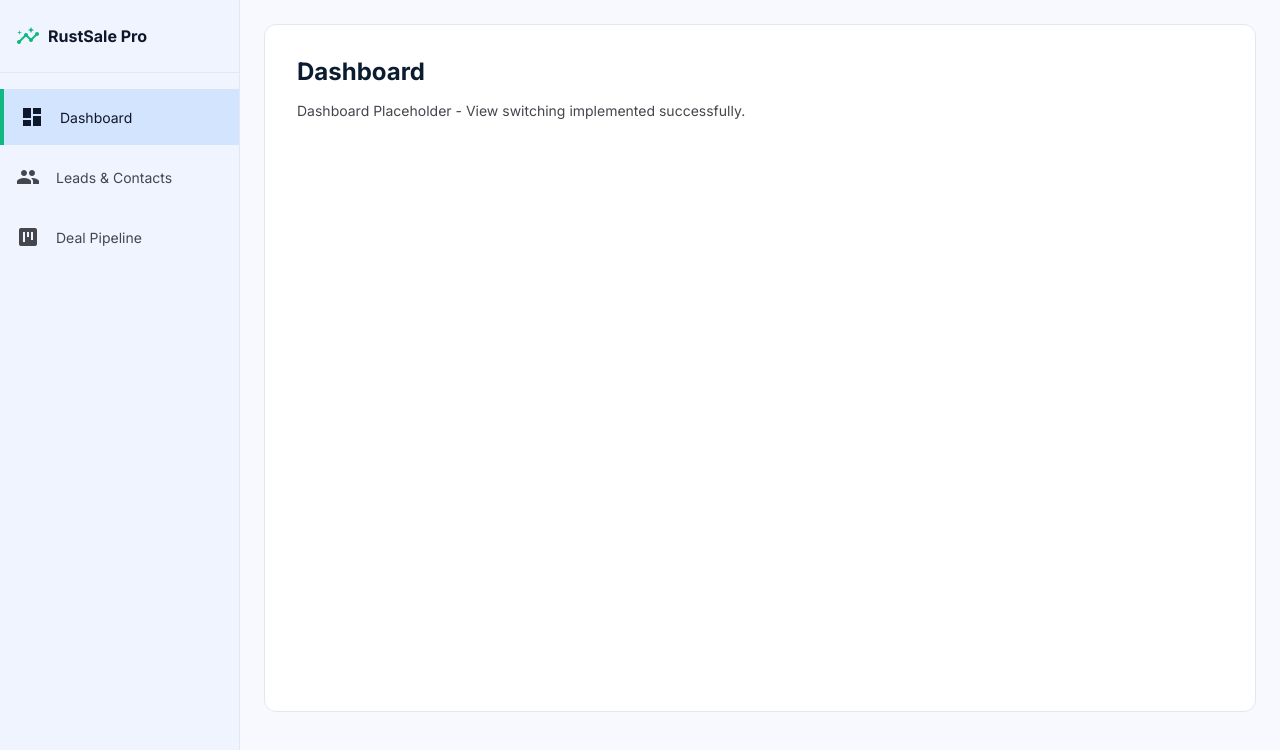
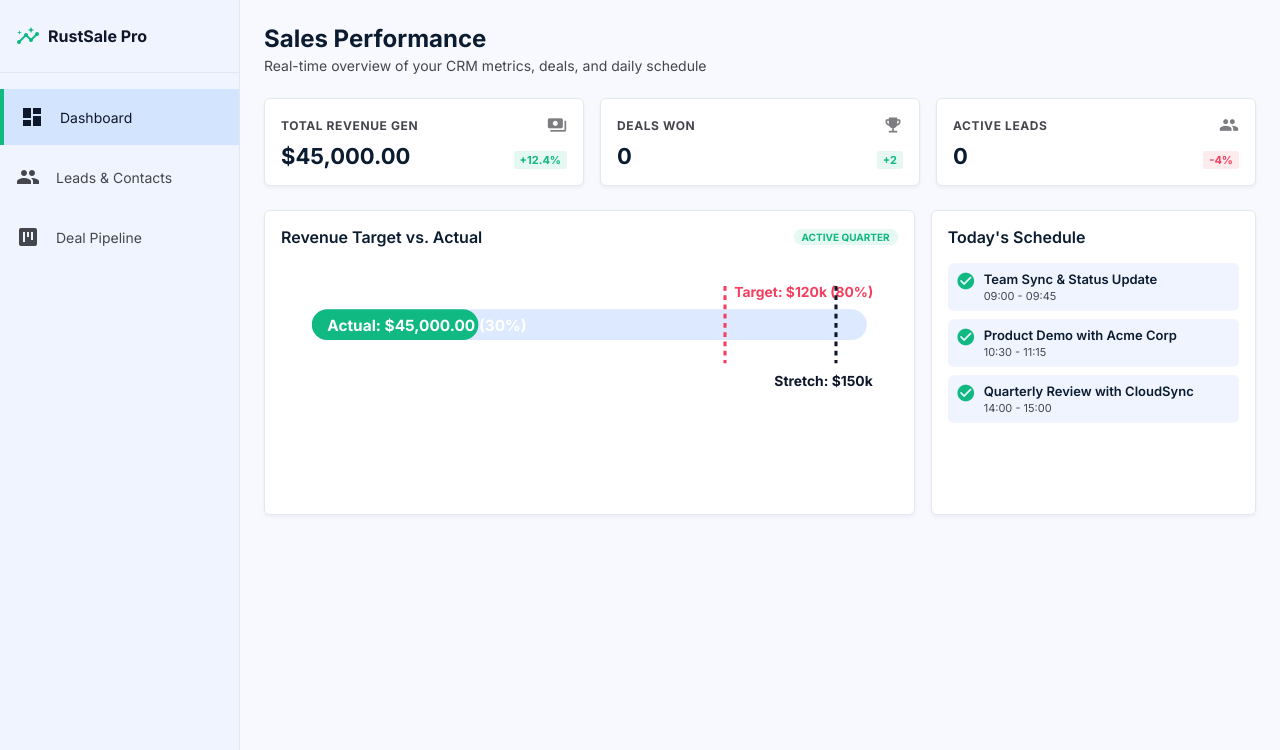
Before and after one commit to creditbird/rustsale, a SvelteKit app: page / in a window 1280 px wide. Shown: the top 750 px of the page. Built offline with nearby package versions, Linux system fonts and the light colour scheme.

Commit message:
feat: implement CRM Dashboard Overview UI with Svelte 5 and Tauri integration

```diff
--- /dev/null
+++ b/src/lib/components/Dashboard.svelte
@@ -0,0 +1,276 @@
+<script lang="ts">
+  import * as crmService from '$lib/services/crmService';
+  import type { Lead, Deal } from '$lib/services/crmService';
+
+  let leads = $state<Lead[]>([]);
+  let deals = $state<Deal[]>([]);
+
+  $effect(() => {
+    crmService.getLeads().then(data => leads = data).catch(console.error);
+    crmService.getDeals().then(data => deals = data).catch(console.error);
+  });
+
+  const totalRevenue = $derived(
+    deals.filter(d => d.stage === 'Won').reduce((sum, d) => sum + d.value, 0) || 45000
+  );
+
+  const dealsWon = $derived(
+    deals.filter(d => d.stage === 'Won').length
+  );
+
+  const activeLeadsCount = $derived(
+    leads.filter(l => l.status !== 'Converted' && l.status !== 'Lost').length
+  );
+
+  function formatCurrency(val: number) {
+    return new Intl.NumberFormat('en-US', {
+      style: 'currency',
+      currency: 'USD',
+      minimumFractionDigits: 2,
+      maximumFractionDigits: 2
+    }).format(val);
+  }
+
+  const stats = $derived([
+    { label: 'Total Revenue Gen', value: formatCurrency(totalRevenue), change: '+12.4%', up: true, icon: 'payments' },
+    { label: 'Deals Won', value: String(dealsWon), change: '+2', up: true, icon: 'emoji_events' },
+    { label: 'Active Leads', value: String(activeLeadsCount), change: '-4%', up: false, icon: 'people' }
+  ]);
+
+  const schedule = [
+    { time: '09:00 - 09:45', title: 'Team Sync & Status Update' },
+    { time: '10:30 - 11:15', title: 'Product Demo with Acme Corp' },
+    { time: '14:00 - 15:00', title: 'Quarterly Review with CloudSync' }
+  ];
+</script>
+
+<div class="dashboard-container">
+  <header class="dashboard-header">
+    <div class="header-title-area">
+      <h1>Sales Performance</h1>
+      <p class="subtitle">Real-time overview of your CRM metrics, deals, and daily schedule</p>
+    </div>
+  </header>
+
+  <div class="stats-grid">
+    {#each stats as stat}
+      <div class="stat-card">
+        <div class="stat-header">
+          <span class="stat-label">{stat.label}</span>
+          <span class="material-icons stat-icon">{stat.icon}</span>
+        </div>
+        <div class="stat-value-container">
+          <span class="stat-value">{stat.value}</span>
+          <span class="stat-change" class:up={stat.up}>{stat.change}</span>
+        </div>
+      </div>
+    {/each}
+  </div>
+
+  <div class="dashboard-grid">
+    <div class="dashboard-card">
+      <div class="card-header">
+        <h3>Revenue Target vs. Actual</h3>
+        <span class="badge-success">Active Quarter</span>
+      </div>
+      <div class="funnel-container">
+        <!-- SVG Chart mock for target vs actual -->
+        <svg viewBox="0 0 400 150" class="chart-svg">
+          <rect x="20" y="30" width="360" height="20" rx="10" fill="var(--color-surface-container-high)"></rect>
+          <rect x="20" y="30" width="{Math.min(360, (totalRevenue / 150000) * 360)}" height="20" rx="10" fill="var(--color-success)"></rect>
+          <text x="30" y="44" fill="var(--color-on-primary)" font-size="10" font-weight="700">
+            Actual: {formatCurrency(totalRevenue)} ({Math.min(100, Math.round((totalRevenue / 150000) * 100))}%)
+          </text>
+          <line x1="288" y1="15" x2="288" y2="65" stroke="var(--color-danger)" stroke-width="2" stroke-dasharray="3 3"></line>
+          <text x="294" y="22" fill="var(--color-danger)" font-size="9" font-weight="700">Target: $120k (80%)</text>
+
+          <line x1="360" y1="15" x2="360" y2="65" stroke="var(--color-primary)" stroke-width="2" stroke-dasharray="3 3"></line>
+          <text x="320" y="80" fill="var(--color-primary)" font-size="9" font-weight="700">Stretch: $150k</text>
+        </svg>
+      </div>
+    </div>
+
+    <div class="dashboard-card">
+      <h3>Today's Schedule</h3>
+      <ul class="schedule-list">
+        {#each schedule as item}
+          <li class="schedule-item">
+            <span class="material-icons schedule-icon">check_circle</span>
+            <div class="schedule-details">
+              <strong>{item.title}</strong>
+              <p>{item.time}</p>
+            </div>
+          </li>
+        {/each}
+      </ul>
+    </div>
+  </div>
+</div>
+
+<style>
+  .dashboard-container {
+    display: flex;
+    flex-direction: column;
+    gap: var(--spacing-lg);
+  }
+  .dashboard-header {
+    display: flex;
+    justify-content: space-between;
+    align-items: center;
+  }
+  .dashboard-header h1 {
+    font-size: 24px;
+    font-weight: 700;
+    color: var(--color-on-surface);
+  }
+  .subtitle {
+    font-size: 14px;
+    color: var(--color-on-surface-variant);
+    margin-top: var(--spacing-xs);
+  }
+  .stats-grid {
+    display: grid;
+    grid-template-columns: repeat(3, 1fr);
+    gap: var(--spacing-md);
+  }
+  @media (max-width: 768px) {
+    .stats-grid {
+      grid-template-columns: 1fr;
+    }
+  }
+  .stat-card {
+    background: var(--color-surface-container-lowest);
+    border: 1px solid var(--color-outline-variant);
+    border-radius: var(--rounded-md);
+    padding: var(--spacing-md);
+    display: flex;
+    flex-direction: column;
+    gap: var(--spacing-sm);
+    box-shadow: var(--shadow-soft);
+    transition: var(--transition-fast);
+  }
+  .stat-card:hover {
+    transform: translateY(-2px);
+    border-color: var(--color-outline);
+  }
+  .stat-header {
+    display: flex;
+    justify-content: space-between;
+    align-items: center;
+  }
+  .stat-label {
+    font-size: 12px;
+    text-transform: uppercase;
+    letter-spacing: 0.05em;
+    color: var(--color-on-surface-variant);
+    font-weight: 700;
+  }
+  .stat-icon {
+    color: var(--color-on-surface-variant);
+    font-size: 20px;
+    opacity: 0.7;
+  }
+  .stat-value-container {
+    display: flex;
+    justify-content: space-between;
+    align-items: baseline;
+  }
+  .stat-value {
+    font-size: 22px;
+    font-weight: 700;
+    color: var(--color-on-surface);
+  }
+  .stat-change {
+    font-size: 11px;
+    font-weight: bold;
+    color: var(--color-danger);
+    padding: 2px 6px;
+    background: rgba(244, 63, 94, 0.1);
+    border-radius: var(--rounded-sm);
+  }
+  .stat-change.up {
+    color: var(--color-success);
+    background: rgba(16, 185, 129, 0.1);
+  }
+  .dashboard-grid {
+    display: grid;
+    grid-template-columns: 2fr 1fr;
+    gap: var(--spacing-md);
+  }
+  @media (max-width: 900px) {
+    .dashboard-grid {
+      grid-template-columns: 1fr;
+    }
+  }
+  .dashboard-card {
+    background: var(--color-surface-container-lowest);
+    border: 1px solid var(--color-outline-variant);
+    border-radius: var(--rounded-md);
+    padding: var(--spacing-md);
+    box-shadow: var(--shadow-soft);
+  }
+  .card-header {
+    display: flex;
+    justify-content: space-between;
+    align-items: center;
+    margin-bottom: var(--spacing-md);
+  }
+  .dashboard-card h3 {
+    margin: 0;
+    margin-bottom: var(--spacing-md);
+    font-size: 16px;
+    font-weight: 600;
+    color: var(--color-on-surface);
+  }
+  .card-header h3 {
+    margin-bottom: 0;
+  }
+  .badge-success {
+    font-size: 10px;
+    font-weight: 700;
+    padding: 2px 8px;
+    background: rgba(16, 185, 129, 0.1);
+    color: var(--color-success);
+    border-radius: var(--rounded-full);
+    text-transform: uppercase;
+  }
+  .chart-svg {
+    width: 100%;
+    height: auto;
+  }
+  .schedule-list {
+    list-style: none;
+    padding: 0;
+    margin: 0;
+    display: flex;
+    flex-direction: column;
+    gap: var(--spacing-sm);
+  }
+  .schedule-item {
+    display: flex;
+    gap: var(--spacing-sm);
+    padding: var(--spacing-sm);
+    background: var(--color-surface-container-low);
+    border-radius: var(--rounded-md);
+    transition: var(--transition-fast);
+  }
+  .schedule-item:hover {
+    background: var(--color-surface-container);
+  }
+  .schedule-icon {
+    font-size: 20px;
+    color: var(--color-success);
+  }
+  .schedule-details strong {
+    font-size: 13px;
+    font-weight: 600;
+    color: var(--color-on-surface);
+    display: block;
+  }
+  .schedule-details p {
+    font-size: 11px;
+    color: var(--color-on-surface-variant);
+    margin: 0;
+    margin-top: 2px;
+  }
+</style>
--- /dev/null
+++ b/src/lib/services/crmService.ts
@@ -0,0 +1,92 @@
+import { invoke } from '@tauri-apps/api/core';
+
+export interface Lead {
+  id?: number;
+  name: string;
+  company: string;
+  status: string;
+  value: number;
+  last_activity: string;
+  owner: string;
+  email: string;
+  phone: string;
+  about?: string | null;
+}
+
+export interface Deal {
+  id?: number;
+  lead_id: number;
+  title: string;
+  value: number;
+  stage: string;
+  created_at: string;
+}
+
+export interface Activity {
+  id?: number;
+  lead_id: number;
+  activity_type: string;
+  content: string;
+  created_at: string;
+  performed_by: string;
+}
+
+export async function getLeads(): Promise<Lead[]> {
+  return invoke<Lead[]>('get_leads');
+}
+
+export async function getLeadDetails(id: number): Promise<Lead> {
+  return invoke<Lead>('get_lead_details', { id });
+}
+
+export async function addLead(
+  name: string,
+  company: string,
+  status: string,
+  value: number,
+  owner: string,
+  email: string,
+  phone: string,
+  about?: string | null
+): Promise<number> {
+  return invoke<number>('add_lead', {
+    name,
+    company,
+    status,
+    value,
+    owner,
+    email,
+    phone,
+    about
+  });
+}
+
+export async function updateLeadStatus(id: number, status: string): Promise<void> {
+  return invoke<void>('update_lead_status', { id, status });
+}
+
+export async function getDeals(): Promise<Deal[]> {
+  return invoke<Deal[]>('get_deals');
+}
+
+export async function updateDealStage(id: number, stage: string): Promise<void> {
+  return invoke<void>('update_deal_stage', { id, stage });
+}
+
+export async function getActivities(leadId: number): Promise<Activity[]> {
+  return invoke<Activity[]>('get_activities', { lead_id: leadId });
+}
+
+export async function addActivity(
+  leadId: number,
+  activityType: string,
+  content: string,
+  performedBy: string
+): Promise<void> {
+  return invoke<void>('add_activity', {
+    lead_id: leadId,
+    activity_type: activityType,
+    content,
+    performed_by: performedBy
+  });
+}
--- a/src/routes/+page.svelte
+++ b/src/routes/+page.svelte
@@ -1,5 +1,6 @@
 <script lang="ts">
   import Sidebar from '$lib/components/Sidebar.svelte';
+  import Dashboard from '$lib/components/Dashboard.svelte';
 
   let activeTab = $state('dashboard');
 </script>
@@ -10,10 +11,7 @@
   <main class="main-content">
     <div class="scroll-container">
       {#if activeTab === 'dashboard'}
-        <div class="view-container">
-          <h1 class="view-title">Dashboard</h1>
-          <p class="placeholder-text">Dashboard Placeholder - View switching implemented successfully.</p>
-        </div>
+        <Dashboard />
       {:else if activeTab === 'leads'}
         <div class="view-container">
           <h1 class="view-title">Leads & Contacts</h1>
```
Also changed, not shown: 1 other file (tests, documents, lock files or other folders).
